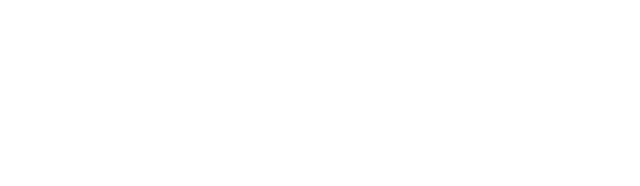
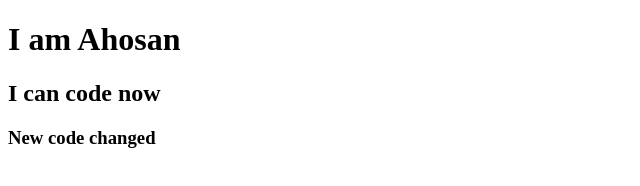
Before and after one commit to AhosanUllah/My-third-repo, a plain HTML site: page index.html in a window 1280 px wide. Shown: the whole page, without its empty margins (0-640 px from the left). Drawn offline with Linux system fonts and the light colour scheme.

Commit message:
added header

```diff
--- a/index.html
+++ b/index.html
@@ -7,6 +7,8 @@
     <title>My third repo</title>
 </head>
 <body>
-
+    <h1>I am Ahosan</h1>
+    <h2>I can code now</h2>
+    <h3>New code changed</h3>
 </body>
 </html>
```
